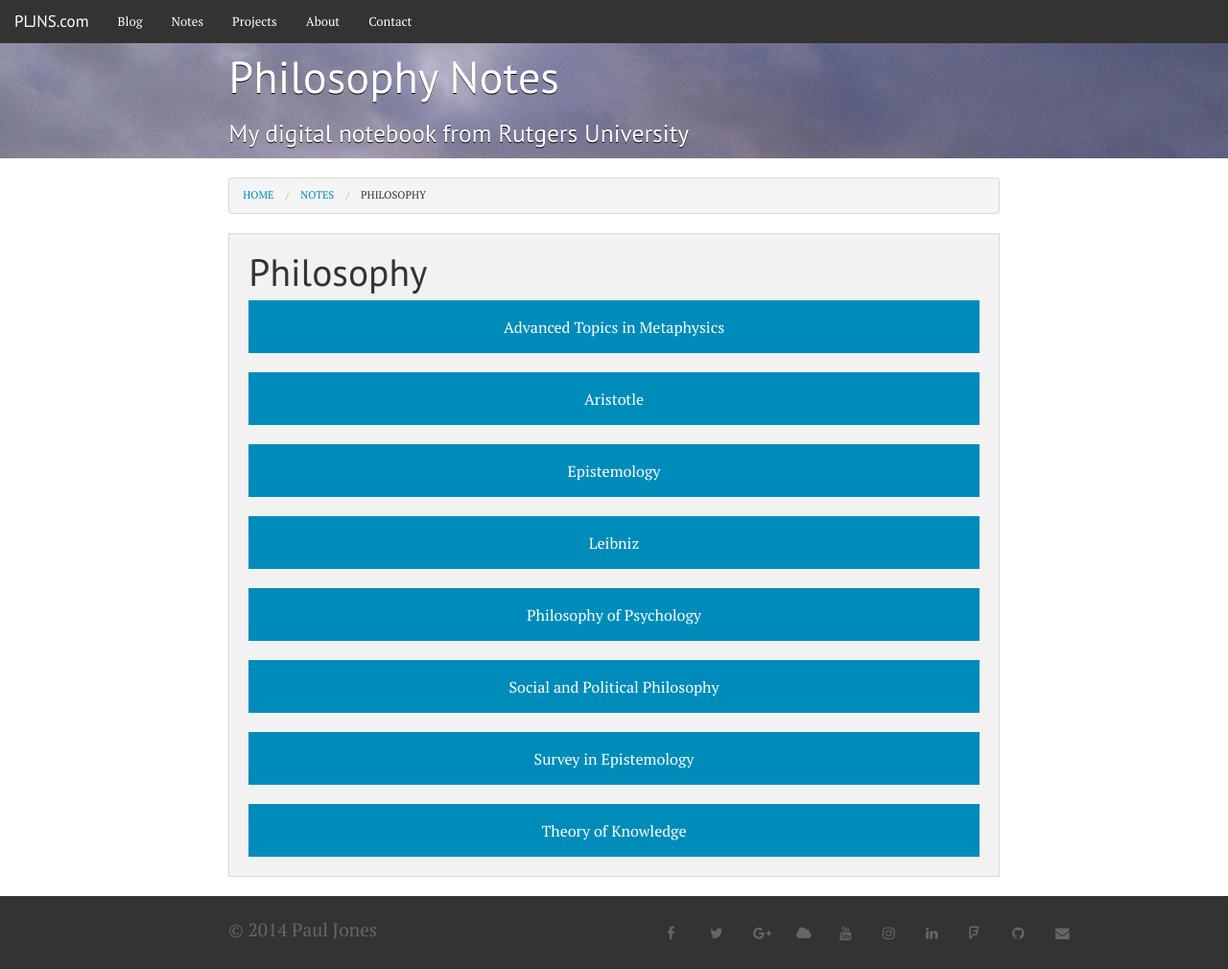
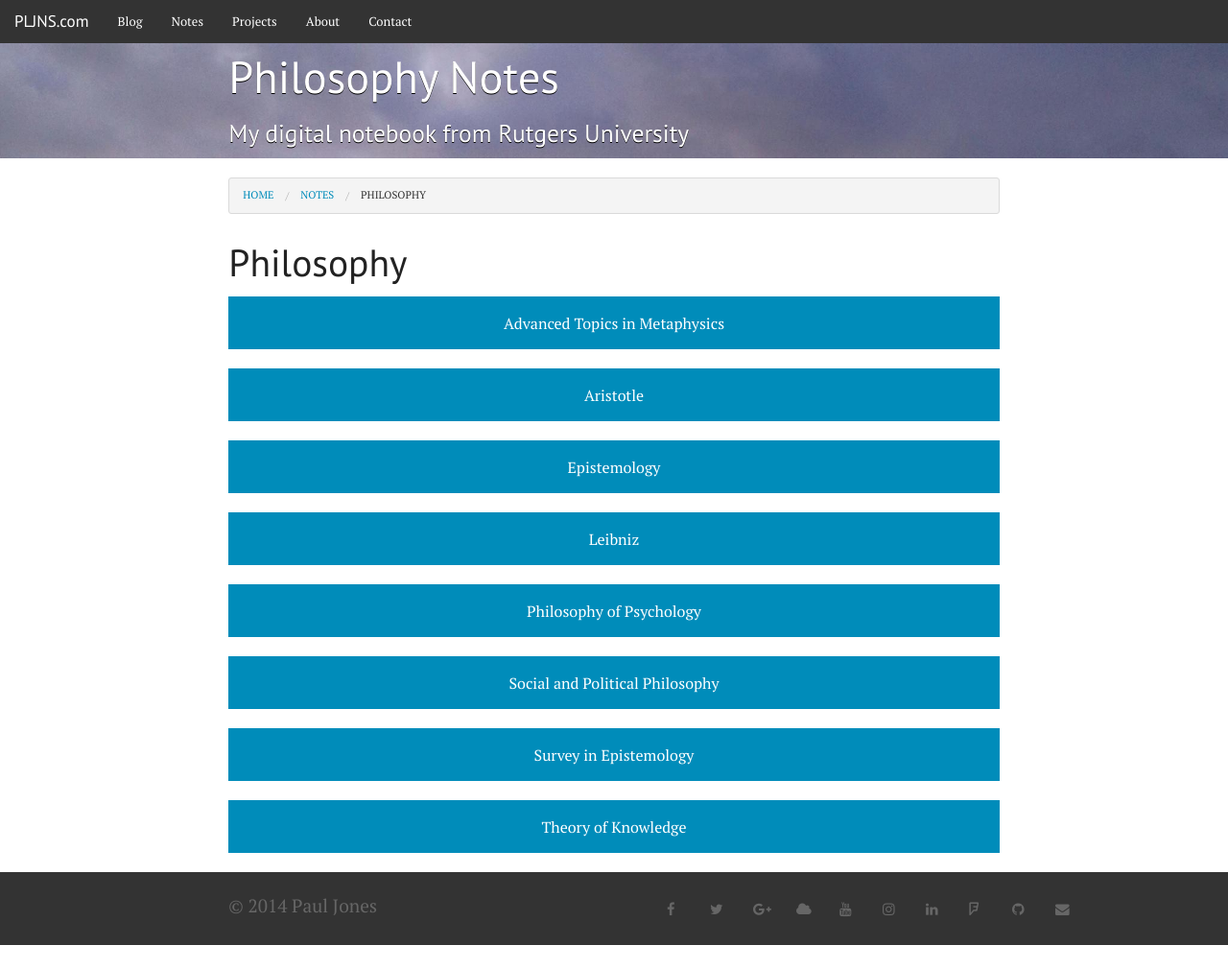
Before and after one commit to wearewildjokers/WILDJOKERS.github.io, a Jekyll site: the page built from notes/Philosophy/index.html, in a window 1280 px wide. Shown: the whole page at 96% size. Built offline with Jekyll 4.4.1, drawn with Linux system fonts in a browser that asks for light colours; nearby versions of some CDN libraries; Markdown is read by kramdown in place of the engine named in the settings; a style sheet for code colours, icons or effects is not loaded; after the commit the page ends 985 px from its top, so only the background shows below that.

Commit message:
got rid of that stupid panel

```diff
--- a/notes/Philosophy/index.html
+++ b/notes/Philosophy/index.html
@@ -8,17 +8,13 @@ subtitle: My digital notebook from Rutgers University
 
 	<div class="large-12 columns">
 
-		<div class="panel">
+        <h2>Philosophy</h2>
 
-			<h2>Philosophy</h2>
+		{% for course in site.philosophy-notes %}
 
-			{% for course in site.philosophy-notes %}
+			<a href="{{ course.url }}" class="button expand">{{ course.text}}</a>
 
-				<a href="{{ course.url }}" class="button expand">{{ course.text}}</a>
-
-			{% endfor %}
-
-		</div>
+        {% endfor %}
 
 	</div>
 
```
Also changed, not shown: notes/Computer Science/index.html (+4 -8 lines).
